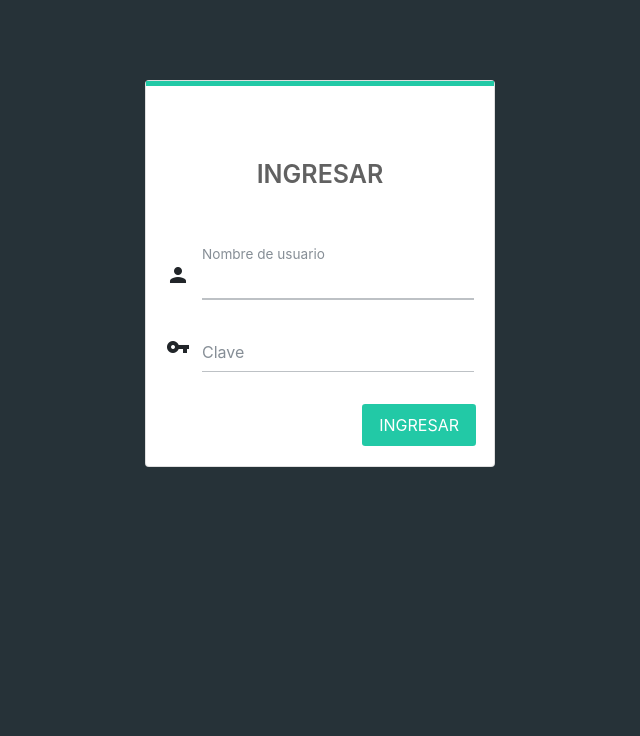
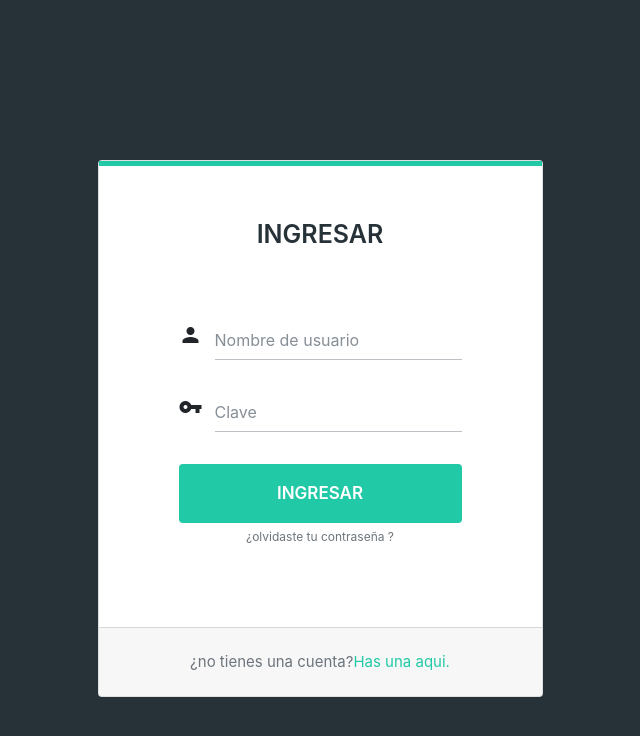
Before and after one commit to davidblj/ingenieriaWeb, an Angular app in the folder client/: page /login in a window 1280 px wide. Shown: the top 736 px of the page, without its empty margins (320-960 px from the left). Built offline with nearby package versions, Linux system fonts and the light colour scheme; what ngx-restangular would draw is missing.

Commit message:
Se termina el diseño para el login

```diff
--- a/client/src/app/pages/login/login.component.html
+++ b/client/src/app/pages/login/login.component.html
@@ -1,51 +1,49 @@
-
 <section>
-
-  <div class="container" >
-
+  <div class="container">
     <div class="row justify-content-center login-card">
 
-      <div class="col-md-4">
+      <div class="col-md-5">
 
         <div class="card">
+          <form novalidate [formGroup]="">
             <div class="card-body">
 
               <div class="title">
                 INGRESAR
               </div>
+
               <div class="title-body">
+
                 <label class="form-input">
                   <i class="material-icons">person</i>
-                  <input type="text" autofocus="true" required />
+                  <input type="text" required/>
                   <span class="label">Nombre de usuario</span>
                   <div class="underline"></div>
                 </label>
 
                 <label class="form-input">
                   <i class="material-icons">vpn_key</i>
-                <input type="password" required />
+                  <input type="password" required/>
                   <span class="label">Clave</span>
                   <div class="underline"></div>
                 </label>
 
-              <div class="submit-container clearfix" style="margin-top: 2rem;">
-               <div id="submit" role="button" type="button" class="btn btn-irenic float-right" tabindex="0">
-                 <span> INGRESAR</span>
-               </div>
-                <div class="login-pending">
-                  <div class=spinner>
-                  <span class="dot1"></span>
-                    <span class="dot2"></span>
-                  </div>
-                  <div class="login-granted-content">
-                    <i class="material-icons">done</i>
+                <div class="btn-section">
+                  <button type="button" class="btn btn-default">
+                    <span>INGRESAR</span>
+                  </button>
+                  <span class="text-muted">¿olvidaste tu contraseña ?</span>
                 </div>
 
               </div>
+
             </div>
 
+            <div class="card-footer">
+                <span class="text-muted">¿no tienes una cuenta?</span>
+                <span class="new-account">Has una aqui.</span>
             </div>
-          </div>
+          </form>
         </div>
       </div>
     </div>
--- a/client/src/app/pages/login/login.component.scss
+++ b/client/src/app/pages/login/login.component.scss
@@ -1,14 +1,4 @@
 @import url('https://fonts.googleapis.com/icon?family=Material+Icons');
-
-$colors: (
-  irenic: #22C9A6,
-  serene: #3dccc7,
-  tranquil: #68d8d6,
-  calm: #9ceaef,
-  cool: #c4fff9,
-  ice: #ffffff,
-  base: #454749
-);
 
 section {
   width: 100%;
@@ -17,22 +7,25 @@ section {
 }
 
 .login-card {
-  padding-top: 5em;
+  padding-top: 10em;
+
   .card-body {
     border-top: 5px solid #22C9A6;
+    padding: 0 5em 5em;
   }
 
   .title {
     text-align: center;
-    color:  #616161;
+    color: #263238;
     font-size: 25px;
     font-weight: 600;
     margin: 2em 0;
   }
+
   .tile-body {
-    padding: 2rem;
+    padding: 1.5rem;
   }
-}
+
 
   .form-input {
     $form-margin-bottom: 1rem;
@@ -44,13 +37,13 @@ section {
     $input-padding-bottom: .5rem;
     $input-padding-left: 0;
     $input-underline-color: #868e96;
- $input-underline-color-focus: color("irenic");
+    $highlight-color: #22C9A6;
 
     display: block;
     position: relative;
     margin-bottom: $form-margin-bottom;
 
-  & > .material-icons {
+    .material-icons {
       position: absolute;
       font-size: 1.5rem;
       top: 1.2rem;
@@ -69,20 +62,18 @@ section {
         right: $input-padding-right;
         bottom: $input-padding-bottom;
         left: $input-padding-left;
-    };
+      }
       outline-style: none;
       width: 100%;
 
       & ~ .label {
         color: $input-underline-color;
         font-size: $label-font-size;
-      margin: 0;
         pointer-events: none;
         position: absolute;
         top: $input-padding-top;
         left: $input-padding-left;
-      transition: top .2s,font .2s;
-      z-index: 1;
+        transition: top .2s, font .2s;
       }
 
       & ~ .underline {
@@ -93,19 +84,14 @@ section {
         bottom: 0;
       }
 
-    &:hover, &:focus {
+      &:focus {
         & ~ .underline {
-        background-color: $input-underline-color-focus;
+          background-color: $highlight-color;
+          height: 2px;
         }
 
         & ~ .label {
-        color: $input-underline-color-focus;
-      }
-    }
-
-    &:focus {
-      & ~ .underline {
-        height: 2px;
+          color: $highlight-color;
         }
       }
 
@@ -125,193 +111,45 @@ section {
     }
   }
 
-.submit-container {
-  position: relative;
+  .btn-section {
+    text-align: center;
+    padding: {
+      top: 1em
+    }
 
-  #submit {
-    position: relative;
-    z-index: 2;
-    outline: none;
-    opacity: 1;
-    transition: transform .1s ease-in, opacity .1s ease-in, border-radius .1s ease-in;
-    right: -2px;
+    button {
+      width: 100%;
+      padding: 1em;
+      background: #22C9A6;
 
+      &:hover {
+        cursor: pointer;
+      }
 
       span {
-      opacity: 1;
-      transition: opacity .1s ease-in;
+        font-size: 17px;
+        font-weight: 600;
+        color: white;
       }
 
-    &.pending {
-      transform: scale(0.55, 1.5);
-      background-color: color("irenic");
-      border-radius: 50%;
-      opacity: 1;
-
-      span {
-        opacity: 0;
-      }
-
-      & ~ .login-pending {
-        opacity: 1;
-        transform: scale(1, 1);
-        z-index: 3;
-      }
-    }
-
-    &.granted {
-      & ~ .login-pending {
-        opacity: 1;
-        transform: translate(-9rem, -11rem) scale(18, 18);
-        z-index: 3;
-
-        .spinner {
-          opacity: 0;
-        }
-
-        .login-granted-content {
-          opacity: 1;
-        }
+      & ~ span {
+        font-size: 12px;
       }
     }
   }
 
-  .login-pending {
-    height: 3rem;
-    width: 3rem;
-    background-color: color('irenic');
-    position: absolute;
-    border-radius: 50%;
-    right: 1rem;
-    bottom: -0.5rem;
-    opacity: 0;
-    overflow: hidden;
-    transform: translate(0, 0) scale(0.5, 0.5);
-    transition: transform .2s ease-in, scale .2s ease-in;
-    z-index: 1;
+  .card-footer {
+    padding: 1.5em 0;
+    text-align: center;
+    font-size: 15px;
 
-    .login-granted-content {
+    .new-account {
 
-      background-position: center;
-      background-size: cover;
-      color: color("ice");
-      display: flex;
-      justify-content: center;
-      align-items: center;
-      height: 100%;
-      width: 100%;
-      opacity: 0;
-      position: absolute;
-      top: 0;
-      left: 0;
-      transition: opacity .2s ease-in .2s;
-      text-shadow: 0px 0px 20px color("ice");
+      &:hover {
+        cursor: pointer;
+      }
 
-      .material-icons {
-        font-size: 5px;
-        position: relative;
-        left: 1.25px;
+      color: #22C9A6;
     }
   }
 }
-}
-
-
-
-
-/**
- * Buttons
- */
-
-@mixin btn-variant($background-color) {
-  background-color: $background-color;
-  color: white;
-
-  &:hover, &:focus, &:active {
-    background-color: darken($background-color, 5%);
-  }
-}
-
-.btn {
-  $btn-padding-x: 1rem;
-  $btn-padding-y: .5rem;
-
-  border-radius: .2rem;
-  display: inline-block;
-  padding: {
-    top: $btn-padding-y;
-    right: $btn-padding-x;
-    bottom: $btn-padding-y;
-    left: $btn-padding-x;
-  };
-}
-
-.btn, [role="button"], [type="button"] {
-  -ms-touch-action: manipulation;
-  touch-action: manipulation;
-  cursor: pointer;
-}
-
-@each $color, $value in $colors {
-  .btn-#{$color} {
-    @include btn-variant($value);
-  }
-}
-
-/**
- * Utilities
- */
-.clearfix:after {
-  content: "";
-  display: table;
-  clear: both;
-}
-
-
-.float-right {
-  float: right;
-}
-
-
-
-.spinner {
-  width: 3rem;
-  height: 3rem;
-
-  position: relative;
-  margin: 0 auto;
-
-  .dot1, .dot2 {
-    width: 100%;
-    height: 100%;
-    border-radius: 50%;
-    background-color: color("tranquil");
-    opacity: 0.6;
-    position: absolute;
-    top: 0;
-    left: 0;
-
-    -webkit-animation: dot-bounce 2.0s infinite ease-in-out;
-    animation: dot-bounce 2.0s infinite ease-in-out;
-  }
-
-  .dot2 {
-    -webkit-animation-delay: -1.0s;
-    animation-delay: -1.0s;
-  }
-
-  @-webkit-keyframes dot-bounce {
-    0%, 100% { -webkit-transform: scale(0.0) }
-    50% { -webkit-transform: scale(1.0) }
-  }
-
-  @keyframes dot-bounce {
-    0%, 100% {
-      transform: scale(0.0);
-      -webkit-transform: scale(0.0);
-    } 50% {
-        transform: scale(1.0);
-        -webkit-transform: scale(1.0);
-      }
-  }
-}
```
Lines whose indentation alone changed are shown as unchanged.
